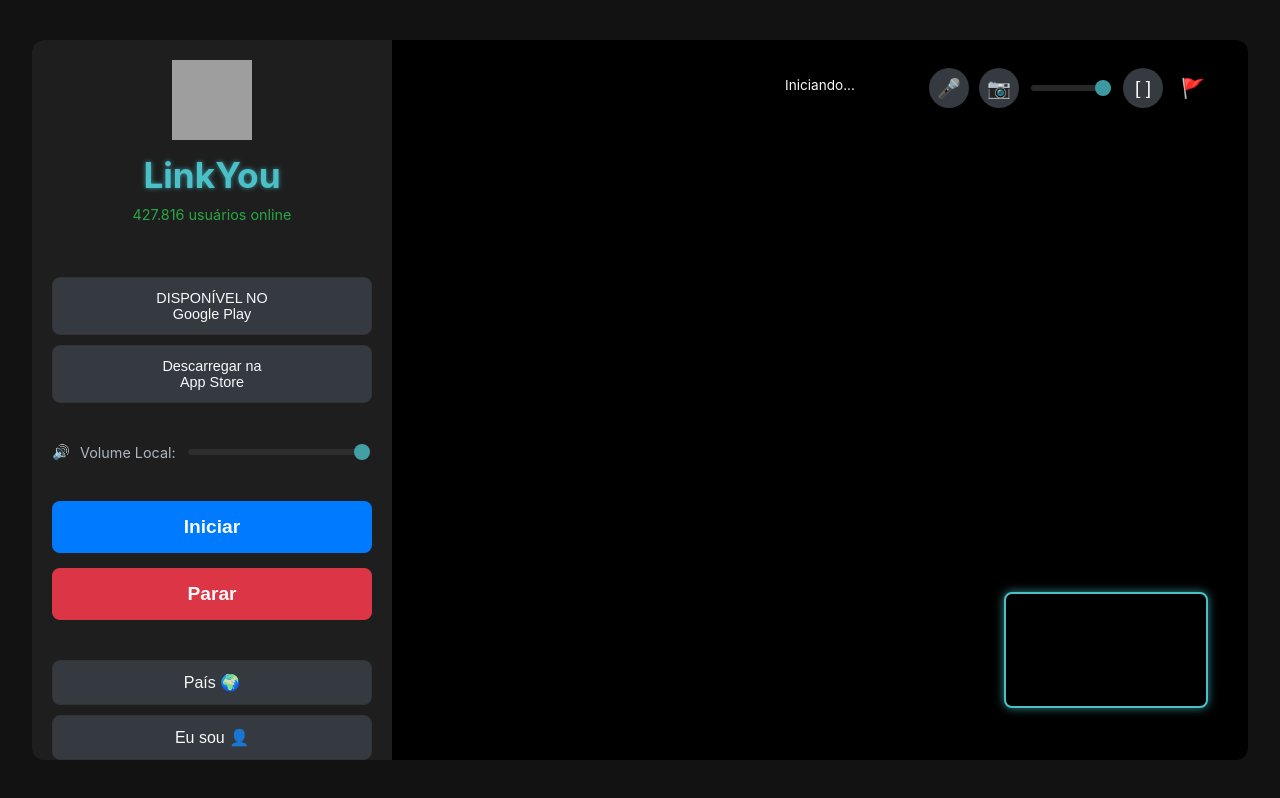
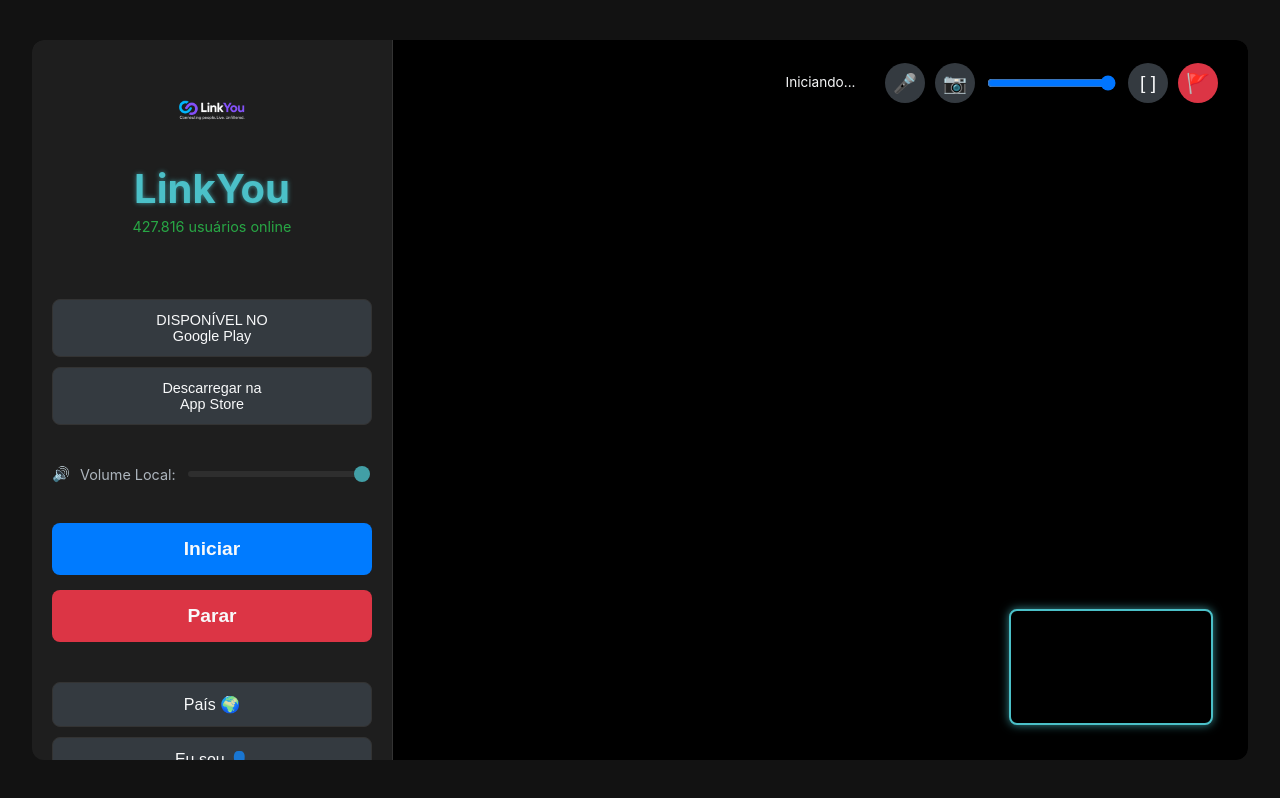
Before and after one commit to AmaralRj021/linkyou-frontend, a React (Vite) app: page / in a window 1280 px wide. Built offline with nearby package versions, Linux system fonts and the light colour scheme; no server answers; grey boxes are pictures that could not be loaded.

Commit message:
Design: Implemented Chatruletka-like layout with full styling and chat placeholders

```diff
--- a/src/App.css
+++ b/src/App.css
@@ -1,4 +1,4 @@
-/* src/App.css - Estilo Inspirado no Chatruletka */
+/* src/App.css - Estilo Inspirado no Chatruletka e Chat de Texto */
 
 :root {
   /* Paleta Inspirada no Chatruletka (com tons da sua "Cibernético Elegante") */
@@ -9,7 +9,7 @@
   --button-primary-hover: #0056b3;
   --button-danger: #dc3545; /* Vermelho para Parar */
   --button-danger-hover: #bd2130;
-  --button-secondary: #343a40; /* Botões secundários */
+  --button-secondary: #343a40; /* Botões secundários (controles de mídia, download) */
   --button-secondary-hover: #23272b;
   --text-color-light: #f8f9fa; /* Texto claro */
   --text-color-muted: #adb5bd; /* Texto secundário/status */
@@ -52,7 +52,7 @@
   flex-grow: 1;
 }
 
-/* BARRA LATERAL ESQUERDA */
+/* BARRA LATERAL ESQUERDA (SIDEBAR) */
 .sidebar-left {
   background-color: var(--sidebar-bg);
   padding: 20px;
@@ -61,8 +61,9 @@
   gap: 20px;
   box-shadow: 2px 0 10px var(--shadow-color); /* Sombra para o lado */
   min-width: 280px; /* Largura mínima da sidebar */
-  max-width: 320px; /* Largura máxima da sidebar em desktop */
+  max-width: 100%; /* Ocupa 100% da largura em mobile */
   flex-shrink: 0; /* Não permite que a sidebar encolha */
+  border-bottom: 1px solid var(--border-color); /* Borda em mobile */
 }
 
 .app-logo-section {
@@ -74,15 +75,15 @@
     height: 80px;
     margin-bottom: 10px;
 }
-.app-title {
-  color: var(--highlight-color); /* Usando sua cor de destaque */
+.app-title-sidebar { /* Título específico para a sidebar */
+  color: var(--highlight-color);
   font-size: 2.2em;
   margin: 0;
   font-weight: bold;
   text-shadow: 0 0 5px rgba(75, 192, 200, 0.7);
 }
 .users-online {
-  color: #28a745; /* Verde para "online" */
+  color: #28a745;
   font-size: 0.9em;
   margin-top: 5px;
 }
@@ -102,7 +103,7 @@
   font-size: 0.9em;
   cursor: pointer;
   transition: background-color 0.2s ease;
-  white-space: nowrap; /* Impede quebra de linha em mobile */
+  white-space: nowrap;
 }
 .download-btn:hover {
   background-color: var(--button-secondary-hover);
@@ -117,7 +118,7 @@
   margin-bottom: 20px;
 }
 .local-volume-control input[type="range"] {
-  flex-grow: 1; /* Ocupa o espaço restante */
+  flex-grow: 1;
   -webkit-appearance: none;
   height: 6px;
   background: var(--border-color);
@@ -153,14 +154,14 @@
   color: var(--button-text-color);
 }
 #startButton {
-  background-color: var(--button-primary); /* Azul para Iniciar */
+  background-color: var(--button-primary);
 }
 #startButton:hover {
   background-color: var(--button-primary-hover);
   transform: translateY(-2px);
 }
 #stopButton {
-  background-color: var(--button-danger); /* Vermelho para Parar */
+  background-color: var(--button-danger);
 }
 #stopButton:hover {
   background-color: var(--button-danger-hover);
@@ -188,7 +189,7 @@
 }
 
 .rules-section {
-  background-color: var(--input-bg); /* Fundo para a seção de regras */
+  background-color: var(--input-bg);
   border-radius: 8px;
   padding: 15px;
   margin-bottom: 20px;
@@ -219,7 +220,7 @@
   box-shadow: inset 0 0 8px rgba(0,0,0,0.3);
 }
 .chat-section h3 {
-  color: var(--text-color-muted); /* Cor para o título do chat */
+  color: var(--text-color-muted);
   font-size: 0.9em;
   font-weight: normal;
   margin-top: 0;
@@ -239,8 +240,25 @@
   margin: 5px 0;
   word-wrap: break-word;
 }
+/* Estilos para mensagens de chat específicas */
+.chat-messages .chat-message.me {
+    text-align: right;
+    color: var(--highlight-color); /* Suas mensagens em ciano */
+}
+.chat-messages .chat-message.remote {
+    text-align: left;
+    color: var(--text-color-light); /* Mensagens do parceiro claras */
+}
+.chat-messages .chat-message.system {
+    text-align: center;
+    font-style: italic;
+    font-size: 0.85em;
+    color: var(--text-color-muted);
+}
+
+
 .chat-input {
-  width: calc(100% - 22px); /* Ajusta largura */
+  width: calc(100% - 22px);
   padding: 10px;
   border: 1px solid var(--border-color);
   border-radius: 5px;
@@ -251,7 +269,7 @@
   box-sizing: border-box;
 }
 .send-button {
-  background-color: var(--highlight-color); /* Ciano para Enviar */
+  background-color: var(--highlight-color);
   color: var(--button-text-color);
   border: none;
   border-radius: 5px;
@@ -262,7 +280,7 @@
   width: 100%;
 }
 .send-button:hover {
-  background-color: var(--primary-hover); /* Escurece no hover */
+  background-color: var(--primary-hover);
 }
 
 
@@ -289,14 +307,14 @@
   border-radius: 5px;
   font-size: 0.85em;
   color: var(--text-color-light);
-  white-space: nowrap; /* Não quebra linha */
+  white-space: nowrap;
 }
 
 .remote-video-display-container {
   width: 100%;
-  height: 100%; /* Ocupa 100% da área do vídeo principal */
+  height: 100%;
   position: relative;
-  background-color: var(--video-bg); /* Fundo para caso não haja vídeo */
+  background-color: var(--video-bg);
   display: flex;
   justify-content: center;
   align-items: center;
@@ -323,8 +341,8 @@
   border: 2px solid var(--highlight-color); /* Borda ciano */
   border-radius: 8px;
   box-shadow: 0 0 10px rgba(75, 192, 200, 0.7);
-  background-color: var(--video-bg); /* Fundo preto para quando a câmera estiver desligada */
-  object-fit: cover; /* Garante que seu vídeo preencha o espaço */
+  background-color: var(--video-bg);
+  object-fit: cover;
 }
 
 /* Controles de Mídia Flutuantes sobre o vídeo principal */
@@ -341,14 +359,14 @@
   z-index: 15;
 }
 
-.media-control-button { /* Estilo geral para botões de controle de mídia */
+.media-control-button {
     background-color: var(--button-secondary);
     color: var(--button-text-color);
     border: none;
-    border-radius: 50%; /* Botões redondos */
+    border-radius: 50%;
     width: 40px;
     height: 40px;
-    font-size: 1.2em; /* Tamanho do ícone */
+    font-size: 1.2em;
     display: flex;
     justify-content: center;
     align-items: center;
@@ -360,41 +378,21 @@
     transform: scale(1.1);
 }
 .media-control-button.report-button {
-    background-color: var(--attention-color); /* Vermelho para denúncia */
+    background-color: var(--button-danger); /* Cor de perigo para denúncia */
 }
 .media-control-button.report-button:hover {
-    background-color: darken(var(--attention-color), 10%);
-}
-
-.volume-slider {
-    -webkit-appearance: none;
-    width: 80px;
-    height: 6px;
-    background: var(--border-color);
-    border-radius: 3px;
-    outline: none;
-    opacity: 0.8;
-    transition: opacity .2s;
-}
-.volume-slider::-webkit-slider-thumb {
-    -webkit-appearance: none;
-    appearance: none;
-    width: 16px;
-    height: 16px;
-    border-radius: 50%;
-    background: var(--highlight-color);
-    cursor: pointer;
+    background-color: var(--button-danger-hover);
 }
 
 
 /* RESPONSIVIDADE PARA DESKTOP */
 @media (min-width: 768px) {
   .app-container {
-    border-radius: 12px; /* Borda arredondada no container principal em desktop */
-    width: 95vw; /* Ocupa 95% da largura da viewport */
-    max-width: 1300px; /* Largura máxima */
-    height: 90vh; /* Ocupa 90% da altura */
-    min-height: 600px; /* Altura mínima */
+    border-radius: 12px;
+    width: 95vw;
+    max-width: 1300px;
+    height: 90vh;
+    min-height: 600px;
     flex-direction: row; /* Desktop: sidebar e vídeo lado a lado */
   }
 
@@ -405,46 +403,73 @@
   .sidebar-left {
     min-width: 280px;
     max-width: 320px;
-    height: 100%; /* Ocupa toda a altura */
-    border-radius: 12px 0 0 12px; /* Apenas canto superior esquerdo e inferior esquerdo arredondados */
+    height: 100%;
+    border-radius: 12px 0 0 12px;
+    border-right: 1px solid var(--border-color); /* Borda para separar do vídeo */
+    box-shadow: none; /* Remove sombra lateral em desktop */
+  }
+
+  /* Ajusta a seção de logo na sidebar para ter mais espaço no topo */
+  .app-logo-section {
+    margin-top: 10px;
+    margin-bottom: 30px;
+  }
+  .app-title-sidebar {
+    font-size: 2.5em; /* Aumenta um pouco mais no desktop */
   }
 
   .video-main-area {
     flex-grow: 1;
-    border-radius: 0 12px 12px 0; /* Apenas canto superior direito e inferior direito arredondados */
-    padding: 20px; /* Mais padding em desktop */
+    border-radius: 0 12px 12px 0;
+    padding: 20px;
   }
 
-  /* Ajustes para elementos que eram "absolute" em mobile e agora se movem */
-  .app-title, .connection-status {
-    position: static; /* Volta para posicionamento normal */
-    transform: none;
-    text-align: center;
-    margin: 0; /* Remove margens extras */
-  }
-  .app-title { margin-bottom: 10px; } /* Ajusta espaçamento pós static */
-  .connection-status { margin-bottom: 20px; }
-
-
   .remote-video-display-container {
-    height: calc(100% - 70px); /* Ajusta altura para considerar título e status */
-    width: auto; /* Deixa a largura se ajustar à proporção */
-    max-width: 100%; /* Garante que não ultrapasse */
+    height: 100%;
+    width: 100%;
+    border-radius: 1rem; /* Bordas arredondadas maiores para o vídeo principal */
   }
 
-  /* Seu vídeo pequeno no canto */
-  #localVideo {
-    bottom: 20px;
-    right: 20px;
-    width: 200px;
-    height: 112.5px;
-  }
-
-  /* Controles de mídia sobre o vídeo principal */
-  .media-controls-overlay {
-    top: 20px; /* Mais espaço do topo */
-    right: 20px;
-    transform: none; /* Remove a centralização */
-    left: auto;
+  #remoteVideo {
+    border-radius: 1rem; /* Bordas arredondadas maiores para o vídeo em si */
   }
 }
+
+/* Ajustes para mobile */
+@media (max-width: 767px) {
+    .sidebar-left {
+        padding-bottom: 0; /* Remove padding inferior para que o chat possa ter margin-bottom */
+        gap: 15px; /* Menos espaço entre seções */
+    }
+    .rules-section, .filter-sections, .download-buttons, .main-action-buttons, .local-volume-control {
+        margin-bottom: 15px; /* Reduz margens inferiores para economizar espaço */
+    }
+    .chat-section {
+        margin-top: 15px; /* Garante que o chat não fique colado na seção anterior */
+        min-height: 200px; /* Altura mínima para o chat em mobile */
+        height: auto; /* Deixa altura flexível */
+    }
+    .video-main-area {
+        padding: 10px; /* Menos padding em mobile */
+    }
+    .remote-video-display-container {
+        border-radius: 8px; /* Bordas menores para mobile */
+    }
+    #remoteVideo, #localVideo {
+        border-radius: 8px; /* Bordas menores para mobile */
+    }
+    .media-controls-overlay { /* Controles de mídia no topo/direita */
+        top: 10px;
+        right: 10px;
+        padding: 5px 10px;
+        gap: 5px;
+    }
+    .media-control-button {
+        width: 35px;
+        height: 35px;
+        font-size: 1em;
+    }
+    .volume-slider {
+        width: 60px; /* Slider menor em mobile */
+    }
+}
--- a/src/App.jsx
+++ b/src/App.jsx
@@ -1,8 +1,6 @@
 // src/App.jsx
 import React, { useEffect, useRef, useState } from 'react';
 import './App.css';
-// Importe ícones se for usá-los, por exemplo:
-// import { Mic, MicOff, Video, VideoOff, Fullscreen, X } from 'lucide-react'; // Exemplo de importação de biblioteca de ícones
 
 const STUN_SERVER = {
   iceServers: [{ urls: 'stun:stun.l.google.com:19302' }]
@@ -24,9 +22,21 @@
 
   const [isMicMuted, setIsMicMuted] = useState(false);
   const [isCamOff, setIsCamOff] = useState(false);
+  const [localVolume, setLocalVolume] = useState(1);
 
-  // NOVO: estado para o volume do vídeo local (para o slider)
-  const [localVolume, setLocalVolume] = useState(1); // 0 a 1
+  // NOVOS ESTADOS E REFS PARA O CHAT
+  const [messages, setMessages] = useState([]); // Armazena as mensagens do chat
+  const [currentMessage, setCurrentMessage] = useState(''); // Armazena a mensagem digitada
+  const chatMessagesRef = useRef(null); // Ref para o container de mensagens (para scroll automático)
+  const dataChannel = useRef(null); // Ref para o DataChannel WebRTC
+
+  // useEffect para scrollar o chat para o final automaticamente
+  useEffect(() => {
+    if (chatMessagesRef.current) {
+      chatMessagesRef.current.scrollTop = chatMessagesRef.current.scrollHeight;
+    }
+  }, [messages]);
+
 
   // useEffect 1: Captura do Vídeo Local
   useEffect(() => {
@@ -36,7 +46,7 @@
         setLocalStream(stream);
         if (localVideoRef.current) {
           localVideoRef.current.srcObject = stream;
-          localVideoRef.current.volume = localVolume; // Define o volume inicial
+          localVideoRef.current.volume = localVolume;
         }
         setConnectionStatus('Câmera e microfone prontos. Conectando ao servidor...');
       } catch (error) {
@@ -130,7 +140,7 @@
              isNegotiating.current = true;
              try {
                 await peerConnection.current.setRemoteDescription(new RTCSessionDescription(message.answer));
-                while (iceCandidateQueue.current.length > 0) {
+                while (iceCandidateQueue.current.length > 0) { // Corrigido para .current.length
                     const candidate = iceCandidateQueue.current.shift();
                     try {
                         await peerConnection.current.addIceCandidate(new RTCIceCandidate(candidate));
@@ -175,6 +185,11 @@
           }
           isInitiator.current = false;
           iceCandidateQueue.current = [];
+          setMessages([]); // Limpa as mensagens do chat ao encerrar a chamada
+          if (dataChannel.current) { // Fecha o DataChannel
+              dataChannel.current.close();
+              dataChannel.current = null;
+          }
           break;
         default:
           console.warn('Tipo de mensagem desconhecido:', message.type);
@@ -198,6 +213,9 @@
       if (peerConnection.current) {
         peerConnection.current.close();
       }
+      if (dataChannel.current) {
+          dataChannel.current.close();
+      }
       iceCandidateQueue.current = [];
     };
   }, [localStream]);
@@ -211,6 +229,13 @@
     if (remoteVideoRef.current) {
         remoteVideoRef.current.srcObject = null;
     }
+    // Limpa o chat ao iniciar nova conexão P2P
+    setMessages([]);
+    if (dataChannel.current) { // Fecha o DataChannel anterior
+        dataChannel.current.close();
+        dataChannel.current = null;
+    }
+
 
     peerConnection.current = new RTCPeerConnection(STUN_SERVER);
     console.log("RTCPeerConnection criado.");
@@ -218,6 +243,41 @@
     stream.getTracks().forEach(track => {
       peerConnection.current.addTrack(track, stream);
     });
+
+    // Cria o DataChannel se este peer for o iniciador
+    if (shouldCreateOffer) {
+        dataChannel.current = peerConnection.current.createDataChannel("chat");
+        console.log("DataChannel criado como iniciador.");
+        setupDataChannelEvents(dataChannel.current);
+    } else {
+        // Se não for o iniciador, espera o DataChannel ser recebido
+        peerConnection.current.ondatachannel = (event) => {
+            dataChannel.current = event.channel;
+            console.log("DataChannel recebido.");
+            setupDataChannelEvents(dataChannel.current);
+        };
+    }
+
+    // Função para configurar os eventos do DataChannel
+    const setupDataChannelEvents = (dc) => {
+        dc.onopen = () => {
+            console.log("DataChannel aberto!");
+            setMessages(prev => [...prev, { from: 'system', text: 'Chat conectado!' }]);
+        };
+        dc.onmessage = (event) => {
+            console.log("Mensagem DataChannel recebida:", event.data);
+            setMessages(prev => [...prev, { from: 'remote', text: event.data }]);
+        };
+        dc.onclose = () => {
+            console.log("DataChannel fechado.");
+            setMessages(prev => [...prev, { from: 'system', text: 'Chat desconectado.' }]);
+        };
+        dc.onerror = (err) => {
+            console.error("Erro no DataChannel:", err);
+            setMessages(prev => [...prev, { from: 'system', text: 'Erro no chat.' }]);
+        };
+    };
+
 
     peerConnection.current.ontrack = (event) => {
       if (remoteVideoRef.current && event.streams[0]) {
@@ -237,14 +297,19 @@
     peerConnection.current.oniceconnectionstatechange = () => {
         console.log('Estado da conexão ICE:', peerConnection.current.iceConnectionState);
         if (peerConnection.current.iceConnectionState === 'disconnected' || peerConnection.current.iceConnectionState === 'failed') {
-            setConnectionStatus('Conexão WebRTC perdida. Clique em "Próximo" para tentar novamente.');
+            setConnectionStatus('Conexão WebRTC perdida. Clique em "Iniciar" para tentar novamente.');
             if (remoteVideoRef.current) remoteVideoRef.current.srcObject = null;
             isInitiator.current = false;
             if (peerConnection.current) {
                 peerConnection.current.close();
                 peerConnection.current = null;
             }
+            if (dataChannel.current) { // Fecha DataChannel se a conexão P2P cair
+                dataChannel.current.close();
+                dataChannel.current = null;
+            }
             iceCandidateQueue.current = [];
+            setMessages([]); // Limpa chat
         } else if (peerConnection.current.iceConnectionState === 'connected') {
             setConnectionStatus('Conectado! Chamada ativa.');
         }
@@ -304,6 +369,13 @@
     if (remoteVideoRef.current) {
         remoteVideoRef.current.srcObject = null;
     }
+    // Limpa o chat e DataChannel ao iniciar nova busca
+    setMessages([]);
+    if (dataChannel.current) {
+        dataChannel.current.close();
+        dataChannel.current = null;
+    }
+
     isInitiator.current = false;
     iceCandidateQueue.current = [];
 
@@ -334,7 +406,6 @@
     }
   };
 
-  // NOVO: Função para controlar o volume do seu próprio vídeo
   const handleLocalVolumeChange = (event) => {
     const newVolume = parseFloat(event.target.value);
     setLocalVolume(newVolume);
@@ -361,26 +432,48 @@
     }
   };
 
+  // FUNÇÕES DE CHAT
+  const handleMessageChange = (event) => {
+    setCurrentMessage(event.target.value);
+  };
+
+  const sendMessage = () => {
+    if (dataChannel.current && dataChannel.current.readyState === 'open' && currentMessage.trim() !== '') {
+      dataChannel.current.send(currentMessage.trim());
+      setMessages(prev => [...prev, { from: 'me', text: currentMessage.trim() }]);
+      setCurrentMessage(''); // Limpa o input
+    } else {
+        console.warn("DataChannel não está aberto para enviar mensagem ou mensagem vazia.");
+        if (currentMessage.trim() !== '') { // Se a mensagem não está vazia, mas o chat não está aberto
+            setMessages(prev => [...prev, { from: 'system', text: 'Chat não conectado. Tente iniciar uma chamada.' }]);
+            setCurrentMessage('');
+        }
+    }
+  };
+
+  const handleKeyPress = (event) => {
+    if (event.key === 'Enter') {
+      sendMessage();
+    }
+  };
+
   return (
     <div className="app-container">
-      <div className="main-layout-wrapper"> {/* NOVA DIV: Wrapper principal para o layout de duas colunas */}
+      <div className="main-layout-wrapper">
 
         {/* BARRA LATERAL ESQUERDA (SIDEBAR) */}
         <div className="sidebar-left">
           <div className="app-logo-section">
-            {/* Ícone ou Logo do LinkYou (placeholder) */}
-            <img src="/linkyou_logo.png" alt="LinkYou Logo" className="app-logo" /> {/* Você pode criar um logo e colocar na pasta public */}
-            <h1 className="app-title">LinkYou</h1>
-            <p className="users-online">427.816 usuários online</p> {/* Placeholder para contador de usuários */}
+            <img src="/linkyou_logo.png" alt="LinkYou Logo" className="app-logo" />
+            <h1 className="app-title-sidebar">LinkYou</h1> {/* Título específico para sidebar */}
+            <p className="users-online">427.816 usuários online</p>
           </div>
 
-          {/* Botões de Download (placeholders) */}
           <div className="download-buttons">
             <button className="download-btn">DISPONÍVEL NO <br/> Google Play</button>
             <button className="download-btn">Descarregar na <br/> App Store</button>
           </div>
 
-          {/* Volume Local (slider) */}
           <div className="local-volume-control">
               <span className="volume-icon">🔊</span> Volume Local:
               <input
@@ -394,52 +487,60 @@
               />
           </div>
 
-          {/* Botões de Ação Principais (Iniciar / Parar) */}
           <div className="main-action-buttons">
-            <button id="startButton" onClick={startNewCall}>Iniciar</button> {/* Renomeado de Próximo para Iniciar */}
-            <button id="stopButton">Parar</button> {/* Placeholder para botão Parar */}
+            <button id="startButton" onClick={startNewCall}>Iniciar</button>
+            <button id="stopButton">Parar</button>
           </div>
 
-          {/* Filtros (País, Eu sou) - Placeholders */}
           <div className="filter-sections">
             <button className="filter-button">País 🌍</button>
             <button className="filter-button">Eu sou 👤</button>
           </div>
 
-          {/* Área de Regras / Informações */}
           <div className="rules-section">
             <p className="rules-text">Ao clicar em "Iniciar", você concorda em seguir nossas <a href="#" target="_blank">regras</a>. Qualquer violação resultará na suspensão da conta. Certifique-se de que seu rosto esteja claramente visível para o interlocutor.</p>
           </div>
 
-          {/* Área de Chat (futuramente funcional) */}
+          {/* Área de Chat */}
           <div className="chat-section">
-            <h3>Escreva sua mensagem aqui e pressi...</h3> {/* Título de placeholder para chat */}
-            <div className="chat-messages">
-                <p>Bem-vindo ao chat!</p>
+            <h3>Escreva sua mensagem aqui e pressi...</h3>
+            <div className="chat-messages" ref={chatMessagesRef}>
+                {messages.map((msg, index) => (
+                    <p key={index} className={`chat-message ${msg.from}`}>
+                        {msg.from === 'me' ? 'Você: ' : msg.from === 'remote' ? 'Parceiro: ' : ''}
+                        {msg.text}
+                    </p>
+                ))}
             </div>
-            <input type="text" placeholder="Digite sua mensagem..." className="chat-input" />
-            <button className="send-button">Enviar</button>
+            <input
+                type="text"
+                placeholder="Digite sua mensagem..."
+                className="chat-input"
+                value={currentMessage}
+                onChange={handleMessageChange}
+                onKeyPress={handleKeyPress}
+            />
+            <button className="send-button" onClick={sendMessage}>Enviar</button>
           </div>
         </div>
 
         {/* ÁREA PRINCIPAL DO VÍDEO (DIREITA) */}
         <div className="video-main-area">
-          <p className="connection-status">{connectionStatus}</p> {/* Status sobre o vídeo */}
+          <p className="connection-status">{connectionStatus}</p>
 
-          <div className="remote-video-display-container"> {/* Container para o vídeo remoto */}
+          <div className="remote-video-display-container">
             <video id="remoteVideo" ref={remoteVideoRef} autoPlay playsInline></video>
-            <video id="localVideo" ref={localVideoRef} autoPlay muted playsInline></video> {/* Seu vídeo menor no canto */}
+            <video id="localVideo" ref={localVideoRef} autoPlay muted playsInline></video>
           </div>
 
-          {/* Controles de Mídia sobre o vídeo remoto */}
+          {/* Controles de Mídia Flutuantes sobre o vídeo principal */}
           <div className="media-controls-overlay">
-              <button onClick={toggleMic} className="media-control-button">
+              <button onClick={toggleMic} className="media-control-button" title={isMicMuted ? 'Ligar Microfone' : 'Desligar Microfone'}>
                   {isMicMuted ? '🔇' : '🎤'}
               </button>
-              <button onClick={toggleCam} className="media-control-button">
+              <button onClick={toggleCam} className="media-control-button" title={isCamOff ? 'Ligar Câmera' : 'Desligar Câmera'}>
                   {isCamOff ? '🎥' : '📷'}
               </button>
-              {/* Slider de Volume Remoto */}
               <input
                   type="range"
                   min="0"
@@ -459,7 +560,7 @@
           </div>
         </div>
 
-      </div> {/* Fim do main-layout-wrapper */}
+      </div>
     </div>
   );
 }
```
Also changed, not shown: public/linkyou_logo.png (renamed from public/linkyou_logo.png.png).
